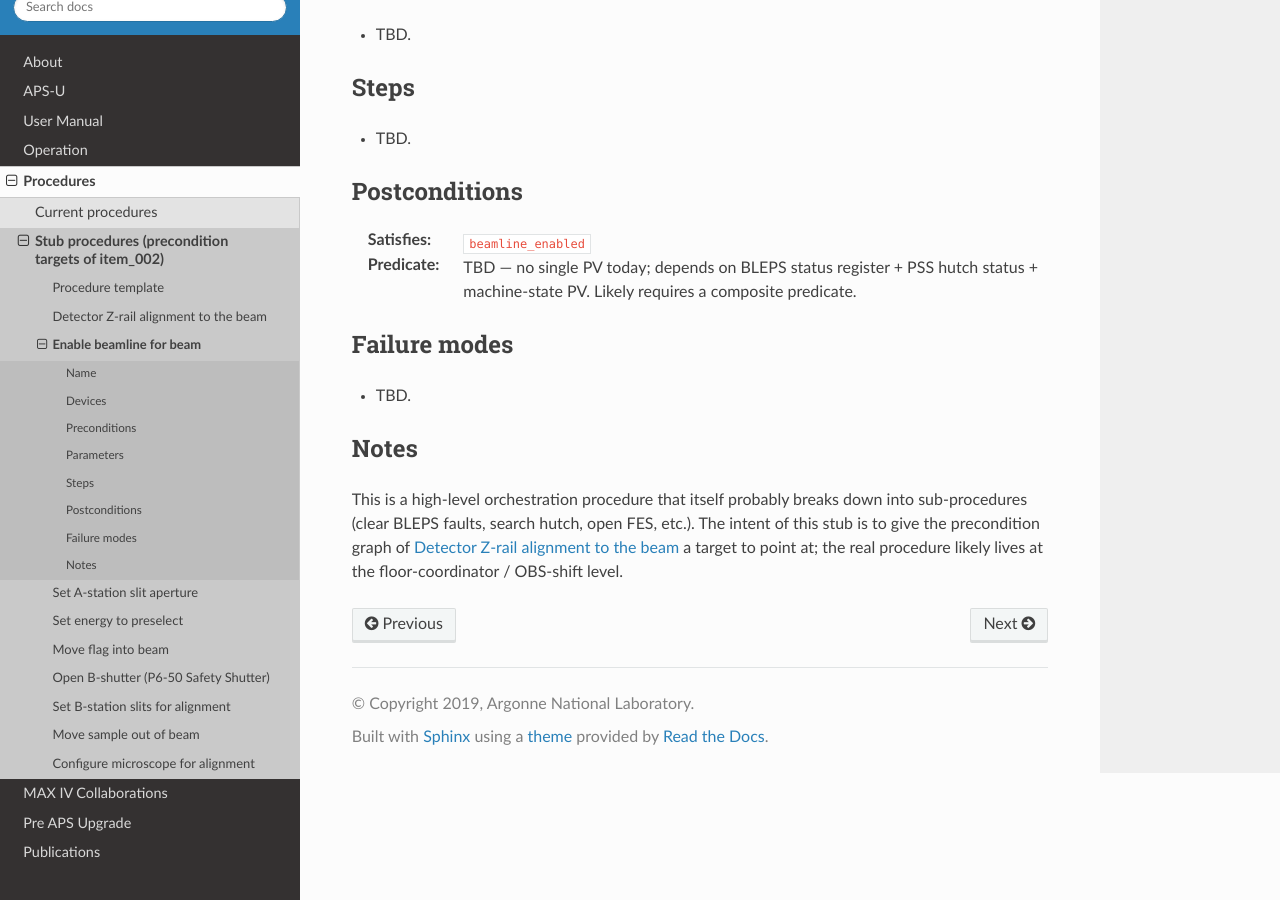
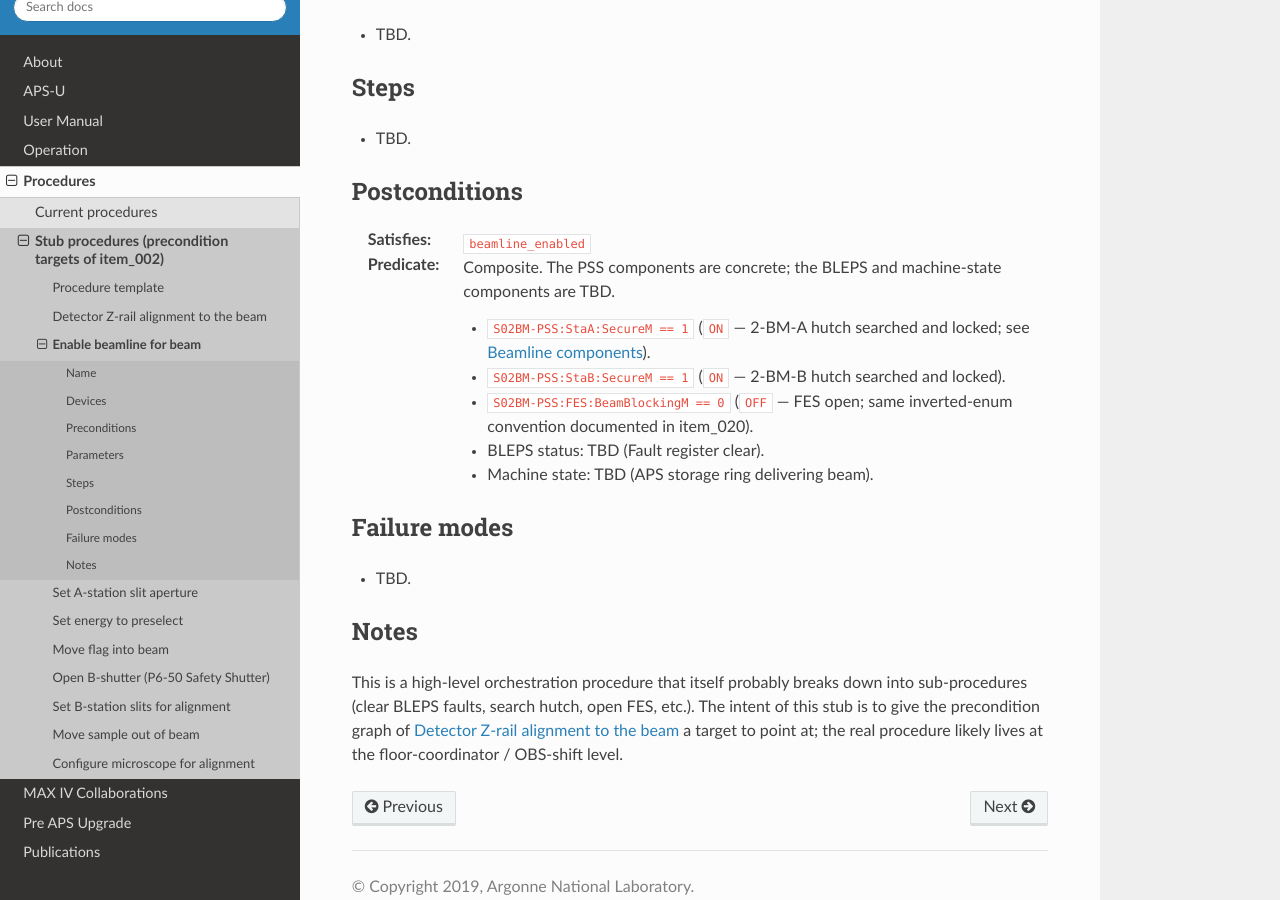
Before and after one commit to xray-imaging/2bm-docs, a Sphinx documentation site: the page built from docs/source/procedures/item_003.rst, in a window 1280 px wide and 900 px high, scrolled down 802 px. Built offline with Sphinx 7.4.7 and the Read the Docs theme 3.1.0, drawn with Linux system fonts in a browser that asks for light colours; the version number could not be read and is left out.

Commit message:
docs: add PSS hutch search status PVs; wire into item_003 + item_002
S02BM-PSS:StaA:SecureM (DESC "Sta-A Secure") and
S02BM-PSS:StaB:SecureM (DESC "Sta-B Secure") are read-only DBF_ENUM
PVs on the PSS gateway (s2pvgate). STATE 0 OFF = hutch NOT secure
(search active/broken); STATE 1 ON = hutch searched and locked
(PSS permits beam).

Changes:

- item_020.rst: new "PSS hutch search status" subsection after the
  B-shutter block. Two-PV table with enum semantics, hosted on the
  same gateway as the shutter BeamBlockingM PVs.
- item_003.rst (enable_beamline stub): Postconditions predicate now
  enumerates the three concrete PSS PVs (StaA:SecureM == 1,
  StaB:SecureM == 1, FES:BeamBlockingM == 0) as the PSS portion of
  the beamline_enabled composite; BLEPS and machine-state remain
  TBD.
- item_002.rst: the PSS-interlocks-satisfied row now references the
  concrete PVs and points at item_020's new subsection.

```diff
--- a/docs/source/procedures/item_002.rst
+++ b/docs/source/procedures/item_002.rst
@@ -146,7 +146,9 @@
        the same network as some operator hosts).
      - operator (start MCTOptics IOC if not running)
    * - **PSS interlocks satisfied**
-     - Nobody in 2-BM-B; hutch search complete.
+     - ``S02BM-PSS:StaA:SecureM == 1`` (ON) AND
+       ``S02BM-PSS:StaB:SecureM == 1`` (ON).
+       See :doc:`../manual/item_020` (PSS hutch search status block).
      - operator (floor procedure)
 
 The machine-readable form of this table lives in
--- a/docs/source/procedures/item_003.rst
+++ b/docs/source/procedures/item_003.rst
@@ -51,9 +51,17 @@
 --------------
 
 :Satisfies: ``beamline_enabled``
-:Predicate: TBD — no single PV today; depends on BLEPS status
-   register + PSS hutch status + machine-state PV. Likely requires
-   a composite predicate.
+:Predicate: Composite. The PSS components are concrete; the BLEPS
+   and machine-state components are TBD.
+
+   - ``S02BM-PSS:StaA:SecureM == 1`` (``ON`` — 2-BM-A hutch
+     searched and locked; see :doc:`../manual/item_020`).
+   - ``S02BM-PSS:StaB:SecureM == 1`` (``ON`` — 2-BM-B hutch
+     searched and locked).
+   - ``S02BM-PSS:FES:BeamBlockingM == 0`` (``OFF`` — FES open;
+     same inverted-enum convention documented in item_020).
+   - BLEPS status: TBD (Fault register clear).
+   - Machine state: TBD (APS storage ring delivering beam).
 
 
 Failure modes
```
Also changed, not shown: docs/source/manual/item_020.rst (+35 -0 lines).
